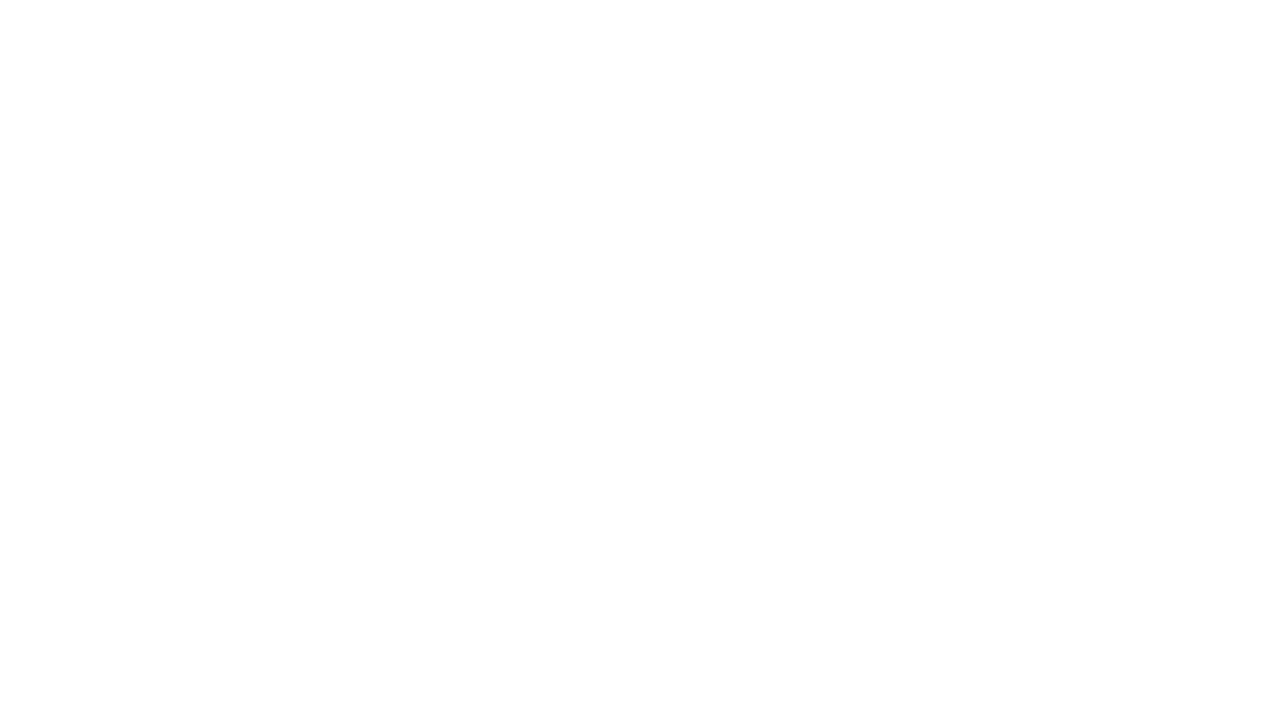
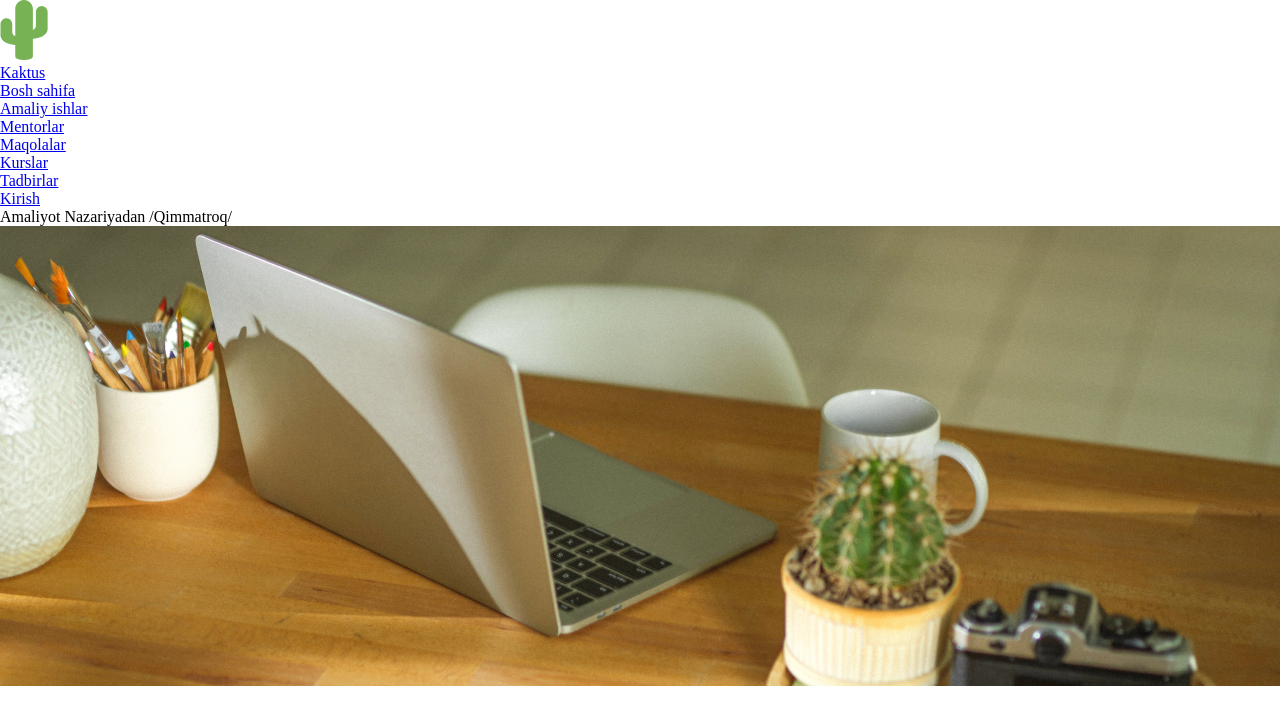
Before and after one commit to sanjar8855/hackhaton, a plain HTML site: page index.html in a window 1280 px wide. Shown: the top 724 px of the page. Drawn offline with Linux system fonts and the light colour scheme.

Commit message:
updating hero

```diff
--- a/index.html
+++ b/index.html
@@ -10,16 +10,34 @@
     <div class="container">
         <div class="hero">
             <header>
-                <div class="header__logo"></div>
+                <div class="header__logo">
+                    <a href="#">
+                        <div class="header__logo-photo">
+                            <img src="images/logo_kaktus.png" alt="">
+                        </div>
+                        <div class="header__logo-title">
+                            Kaktus
+                        </div>
+                    </a>
+                </div>
                 <nav class="header__nav">
                     <ul>
-                        <li><a href="#"></a></li>
+                        <li><a href="#" class="active">Bosh sahifa</a></li>
+                        <li><a href="#">Amaliy ishlar</a></li>
+                        <li><a href="#">Mentorlar</a></li>
+                        <li><a href="#">Maqolalar</a></li>
+                        <li><a href="#">Kurslar</a></li>
+                        <li><a href="#">Tadbirlar</a></li>
                     </ul>
                 </nav>
-                <div class="header__login"></div>
+                <div class="header__login">
+                    <a href="#">Kirish</a>
+                </div>
             </header>
-            <div class="hero__title"></div>
-            <div class="hero__img"></div>
+            <div class="hero__title">Amaliyot Nazariyadan <span>/Qimmatroq/</span></div>
+            <div class="hero__img">
+                <img src="images/hero.png" alt="Hero image: laptop, kaktus">
+            </div>
         </div>
 
     </div>
```
